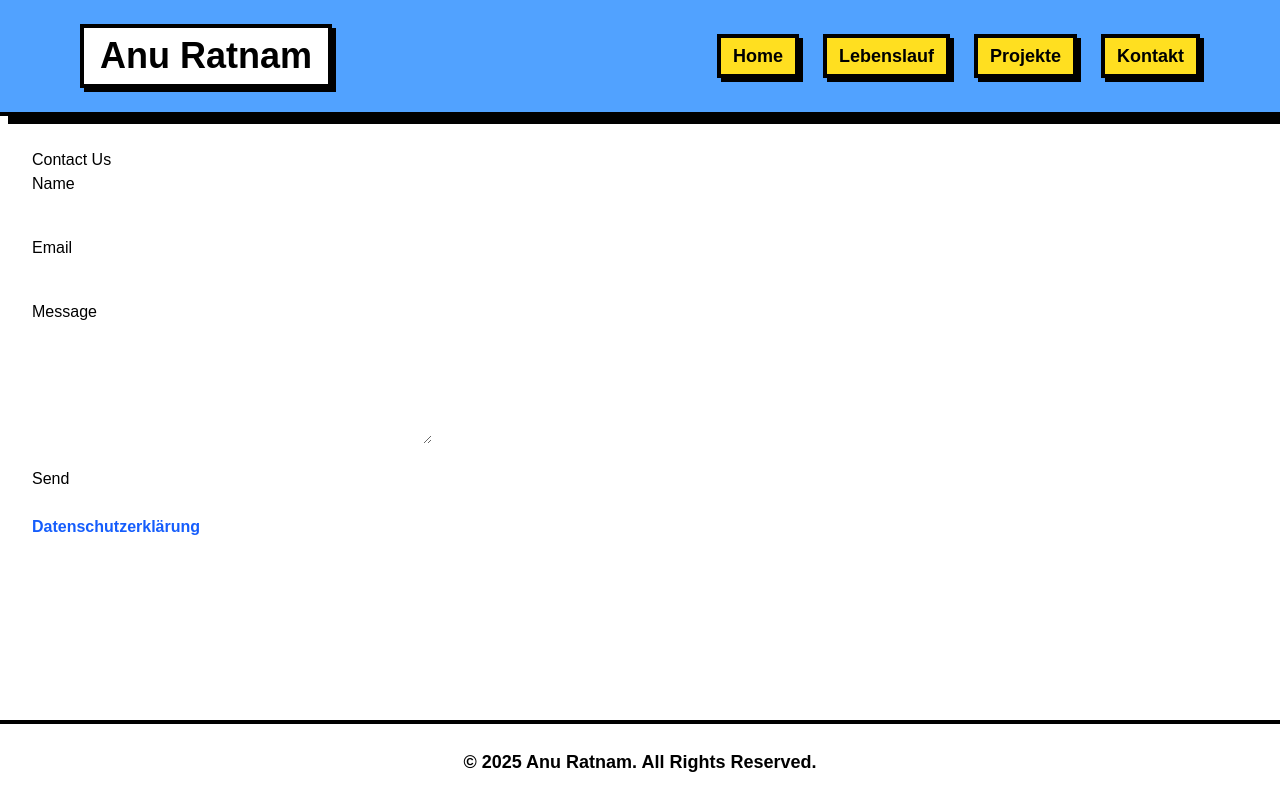
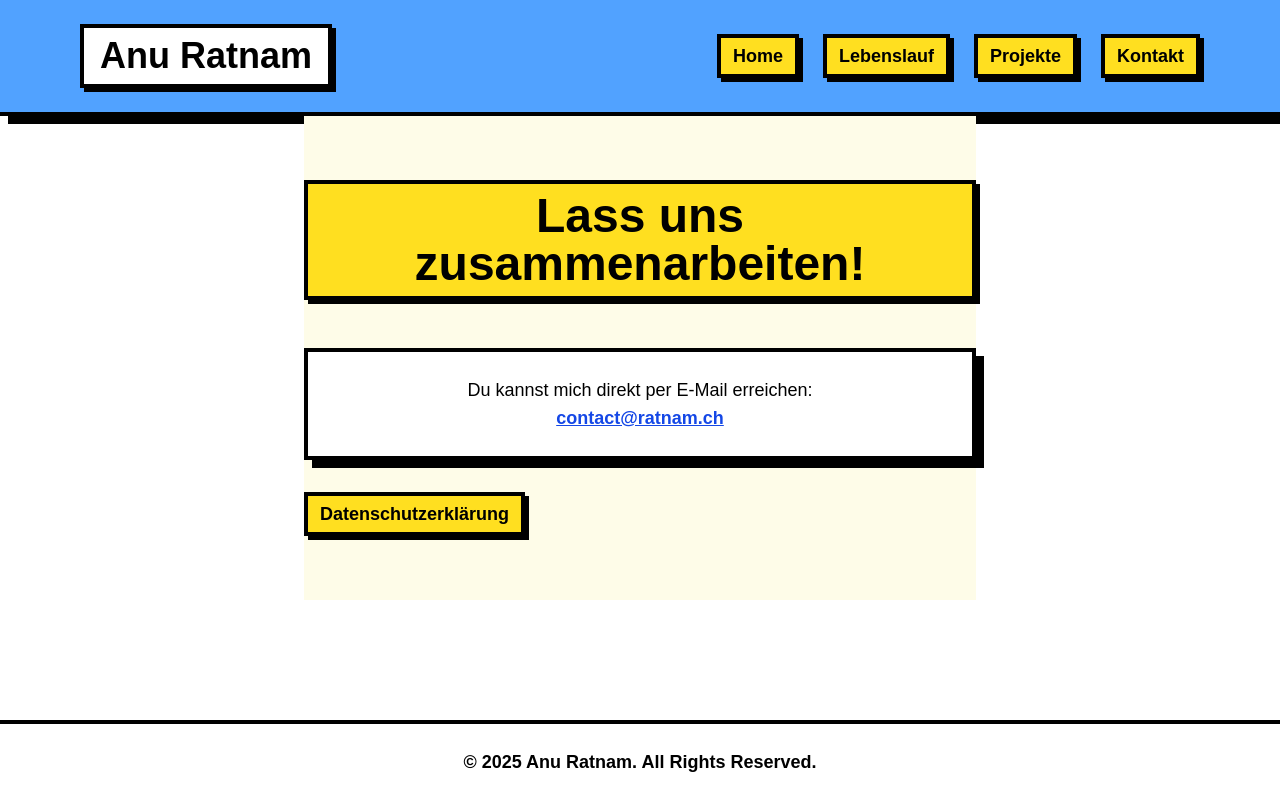
Before and after one commit to theroyalcoder/ratnam.ch, a Next.js app: page /contact in a window 1280 px wide. Built offline with nearby package versions, Linux system fonts and the light colour scheme.

Commit message:
Update Contact Page

```diff
--- a/app/contact/page.js
+++ b/app/contact/page.js
@@ -3,26 +3,13 @@ import Link from 'next/link';
 
 export default function ContactPage() {
     return (
-        <main style={{ padding: '2rem' }}>
-            <h1>Contact Us</h1>
-            <form style={{ maxWidth: 400 }}>
-                <div style={{ marginBottom: '1rem' }}>
-                    <label htmlFor="name">Name</label><br />
-                    <input id="name" name="name" type="text" required style={{ width: '100%' }} />
-                </div>
-                <div style={{ marginBottom: '1rem' }}>
-                    <label htmlFor="email">Email</label><br />
-                    <input id="email" name="email" type="email" required style={{ width: '100%' }} />
-                </div>
-                <div style={{ marginBottom: '1rem' }}>
-                    <label htmlFor="message">Message</label><br />
-                    <textarea id="message" name="message" rows={5} required style={{ width: '100%' }} />
-                </div>
-                <button type="submit">Send</button>
-            </form>
-            <br></br>
-            <Link href="/privacy" className="text-blue-600 hover:underline font-semibold">Datenschutzerklärung</Link>
-
+        <main className="max-w-2xl mx-auto py-16 px-0 bg-yellow-50">
+            <h1 className="text-5xl font-extrabold text-black bg-yellow-300 border-4 border-black shadow-[4px_4px_0_0_#000] px-4 py-2 mb-12 text-center">Lass uns zusammenarbeiten!</h1>
+            <div className="bg-white border-4 border-black shadow-[8px_8px_0_0_#000] p-6 mb-8 text-lg text-black text-center">
+                Du kannst mich direkt per E-Mail erreichen:<br />
+                <a href="mailto:contact@ratnam.ch" className="font-extrabold text-blue-700 underline">contact@ratnam.ch</a>
+            </div>
+            <Link href="/privacy" className="text-lg font-extrabold text-black bg-yellow-300 px-3 py-1 border-4 border-black shadow-[4px_4px_0_0_#000] hover:bg-yellow-400 inline-block">Datenschutzerklärung</Link>
         </main>
     );
 }
```
